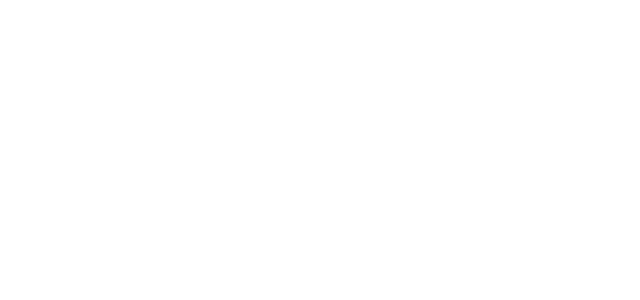
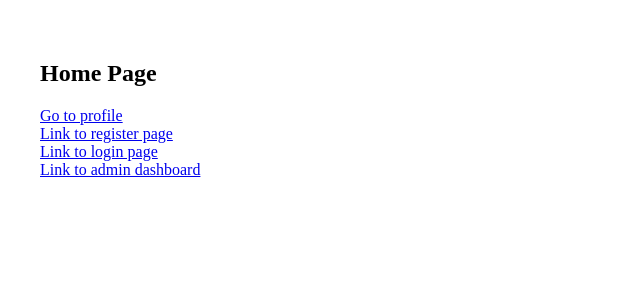
Before and after one commit to anandxs/user-management-frontend, a React (Vite) app: page / in a window 1280 px wide. Shown: the top 300 px of the page, without its empty margins (0-640 px from the left). Built offline with nearby package versions, Linux system fonts and the light colour scheme.

Commit message:
basic routing

```diff
--- a/src/App.jsx
+++ b/src/App.jsx
@@ -1,18 +1,23 @@
+import { Routes, Route } from "react-router-dom";
 import "./App.css";
 import Home from "./components/Home";
 import Login from "./components/Login";
 import Profile from "./components/Profile";
 import Register from "./components/Register";
 import Dashboard from "./components/admin/Dashboard";
+import MissingResource from "./components/MissingResource";
 
 function App() {
 	return (
 		<>
-			{/* <Home /> */}
-			{/* <Login /> */}
-			{/* <Profile /> */}
-			{/* <Register /> */}
-			{/* <Dashboard /> */}
+			<Routes>
+				<Route path="/" element={<Home />} />
+				<Route path="/register" element={<Register />} />
+				<Route path="/login" element={<Login />} />
+				<Route path="/dashboard" element={<Dashboard />} />
+
+				<Route path="/*" element={<MissingResource />} />
+			</Routes>
 		</>
 	);
 }
--- a/src/components/Home.jsx
+++ b/src/components/Home.jsx
@@ -1,10 +1,16 @@
+import { Link, Outlet } from "react-router-dom";
+
 const Home = () => {
 	return (
 		<section>
 			<h1>Home Page</h1>
-			<p>Link to register page</p>
-			<p>Link to login page</p>
-			<p>Link to admin dashboard</p>
+			<Link to="/profile">Go to profile</Link>
+			<br />
+			<Link to="/register">Link to register page</Link>
+			<br />
+			<Link to="/login">Link to login page</Link>
+			<br />
+			<Link to="/dashboard">Link to admin dashboard</Link>
 		</section>
 	);
 };
--- /dev/null
+++ b/src/components/MissingResource.jsx
@@ -0,0 +1,10 @@
+const MissingResource = () => {
+	return (
+		<div>
+			<h1>Could not find resourse</h1>
+			<h2>HTTP 404</h2>
+		</div>
+	);
+};
+
+export default MissingResource;
--- a/src/main.jsx
+++ b/src/main.jsx
@@ -1,9 +1,12 @@
 import React from "react";
 import ReactDOM from "react-dom/client";
 import App from "./App.jsx";
+import { BrowserRouter } from "react-router-dom";
 
 ReactDOM.createRoot(document.getElementById("root")).render(
 	<React.StrictMode>
-		<App />
+		<BrowserRouter>
+			<App />
+		</BrowserRouter>
 	</React.StrictMode>
 );
```
